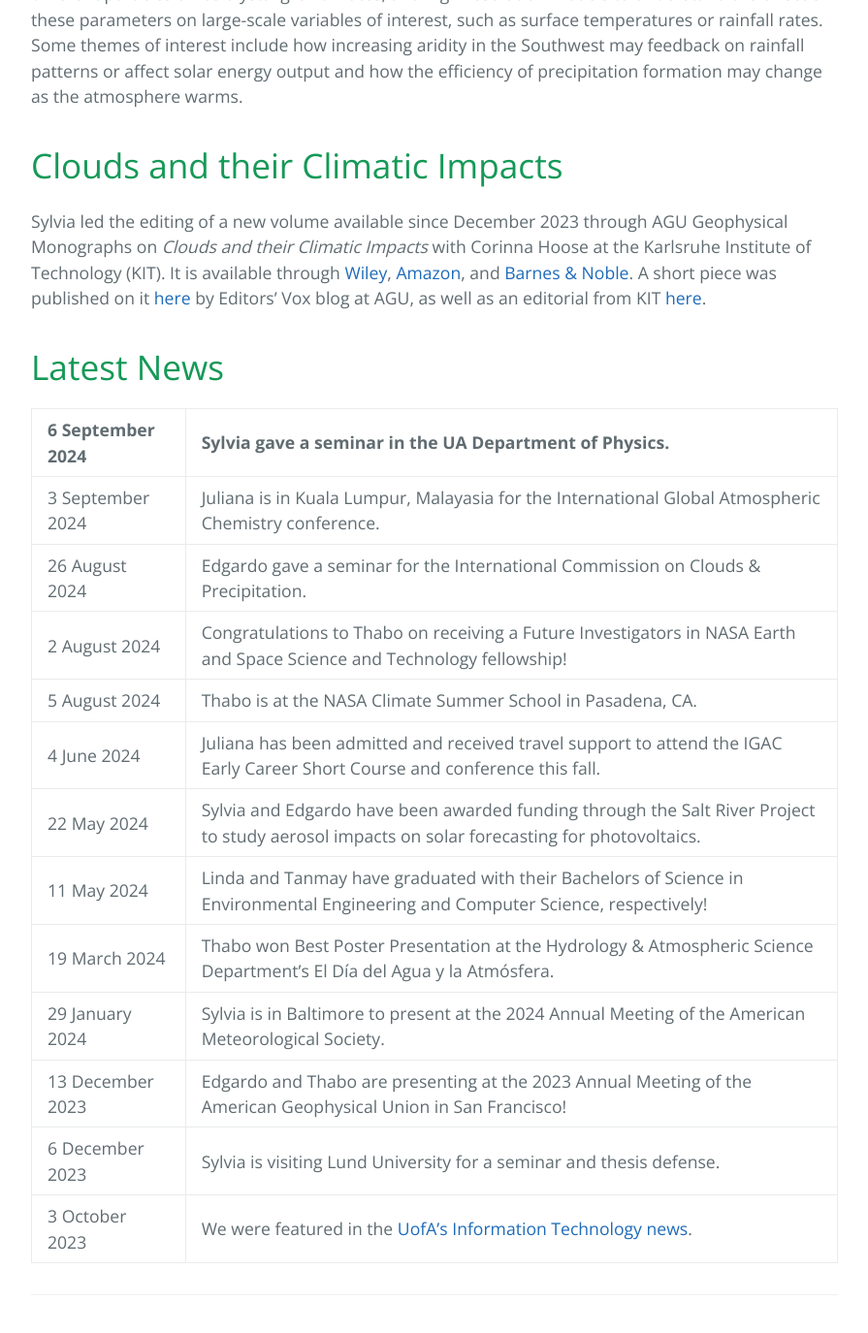
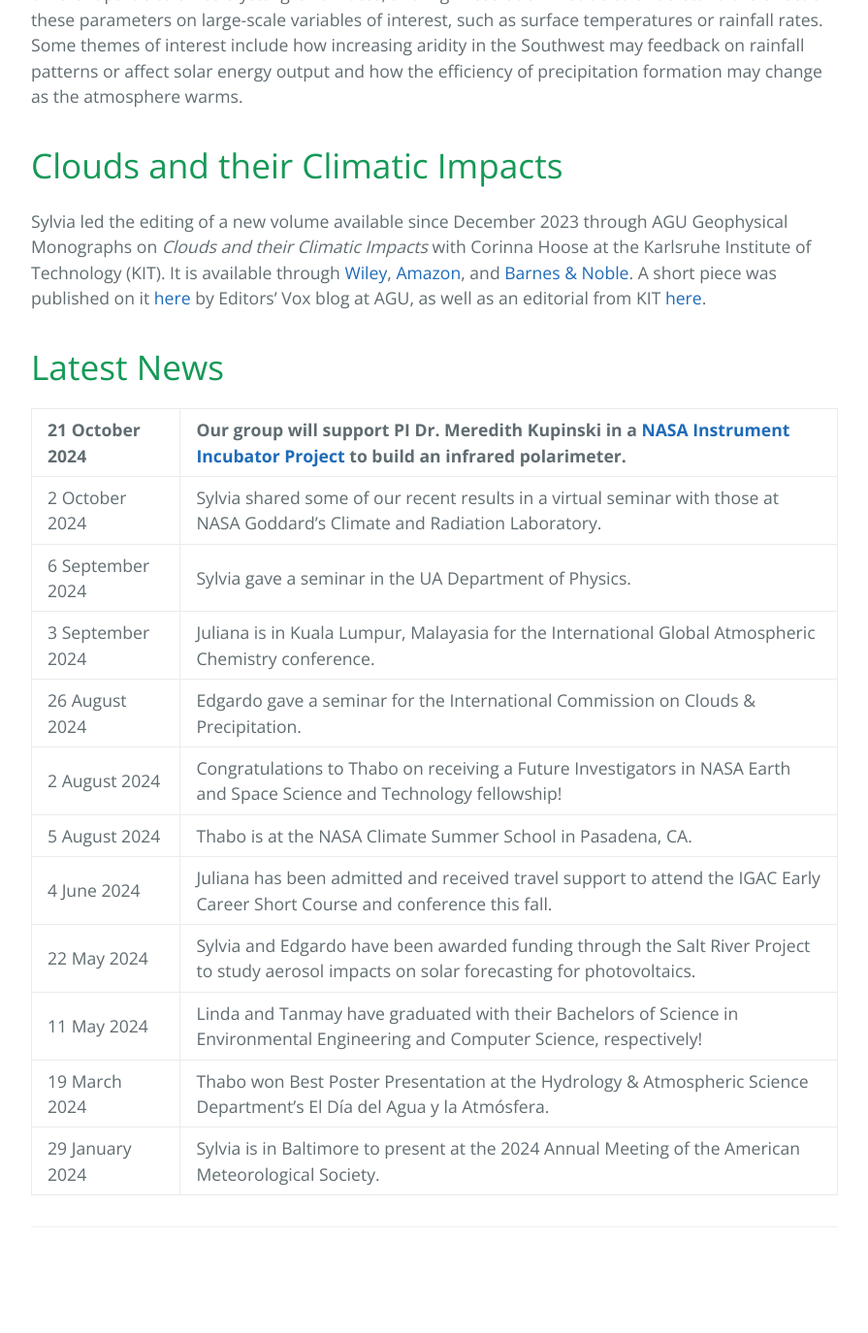
Before and after one commit to sylviasullivan/sylviasullivan.github.io, a Jekyll site: the page built from index.md, in a window 1280 px wide and 1400 px high, scrolled down 580 px. Shown: the top 1375 px of the window at 97% size, without its empty margins (192-1087 px from the left). Built offline with Jekyll 4.4.1, drawn with Linux system fonts in a browser that asks for light colours; after the commit the page ends 1910 px from its top, so only the background shows below that.

Commit message:
Latest news

```diff
--- a/index.md
+++ b/index.md
@@ -15,8 +15,10 @@ Sylvia led the editing of a new volume available since December 2023 through AGU
 
 # Latest News
 
+| 21 October 2024 | Our group will support PI Dr. Meredith Kupinski in a [NASA Instrument Incubator Project](https://esto.nasa.gov/project-selections-for-iip-23/#Kupinski) to build an infrared polarimeter.
+|:-----------|:------|
+| 2 October 2024 | Sylvia shared some of our recent results in a virtual seminar with those at NASA Goddard's Climate and Radiation Laboratory.
 | 6 September 2024 | Sylvia gave a seminar in the UA Department of Physics. |
-|:-----------|:------|
 | 3 September 2024 | Juliana is in Kuala Lumpur, Malayasia for the International Global Atmospheric Chemistry conference. |
 | 26 August 2024 | Edgardo gave a seminar for the International Commission on Clouds & Precipitation. |
 | 2 August 2024 | Congratulations to Thabo on receiving a Future Investigators in NASA Earth and Space Science and Technology fellowship!
@@ -26,6 +28,3 @@ Sylvia led the editing of a new volume available since December 2023 through AGU
 | 11 May 2024 | Linda and Tanmay have graduated with their Bachelors of Science in Environmental Engineering and Computer Science, respectively! |
 | 19 March 2024 | Thabo won Best Poster Presentation at the Hydrology & Atmospheric Science Department's El Día del Agua y la Atmósfera. |
 | 29 January 2024 | Sylvia is in Baltimore to present at the 2024 Annual Meeting of the American Meteorological Society. |
-| 13 December 2023 | Edgardo and Thabo are presenting at the 2023 Annual Meeting of the American Geophysical Union in San Francisco! |
-| 6 December 2023 | Sylvia is visiting Lund University for a seminar and thesis defense. |
-| 3 October 2023 | We were featured in the [UofA's Information Technology news](https://it.arizona.edu/news/atmospheric-researcher-has-her-head-clouds). |
```
